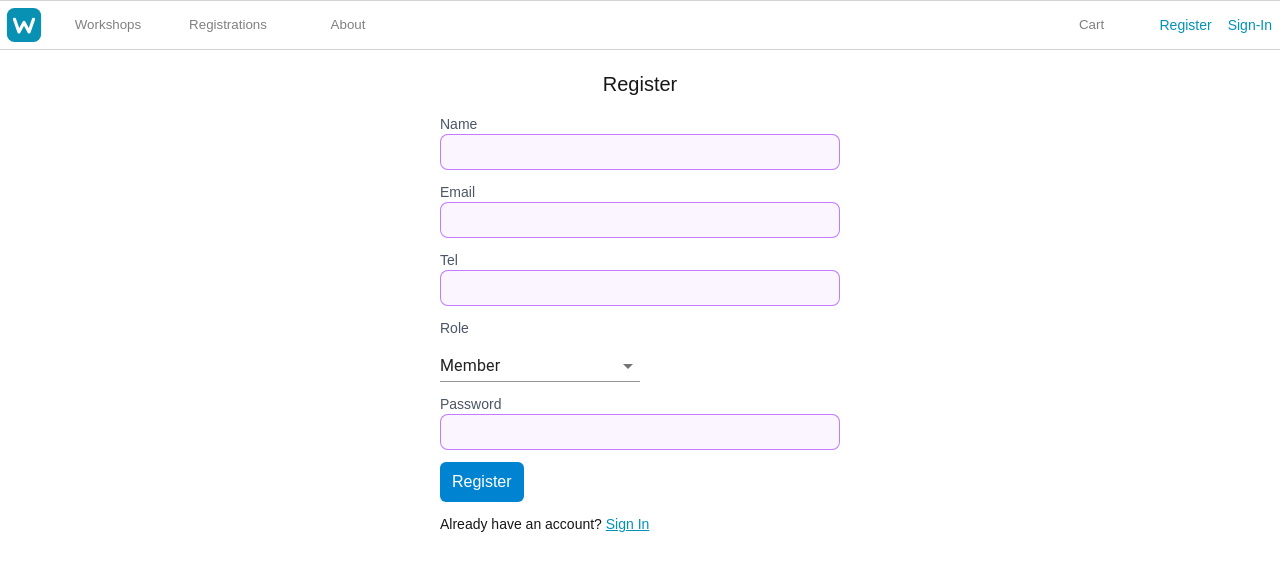
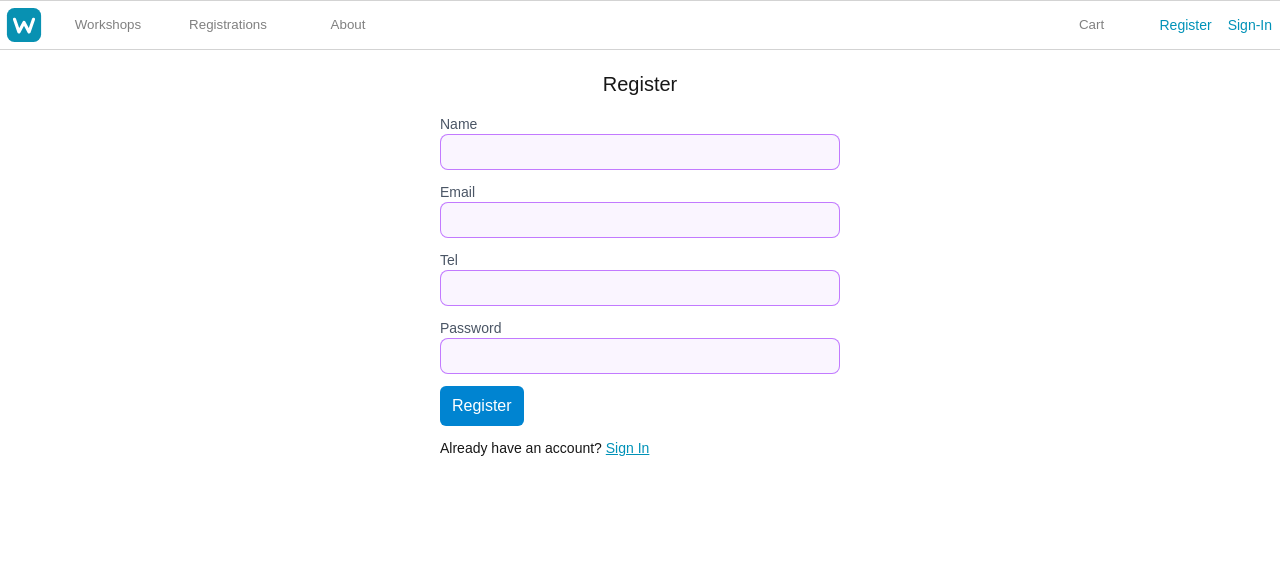
Before and after one commit to loc1p/SwDevPrac-Project, a Next.js app: page /signup in a window 1280 px wide. Shown: the top 570 px of the page. Built offline with nearby package versions, Linux system fonts and the light colour scheme; no server answers.

Commit message:
fix: remove role select from sign-up, always register as member

```diff
--- a/src/components/SignUpForm.tsx
+++ b/src/components/SignUpForm.tsx
@@ -3,7 +3,6 @@ import { useState } from "react"
 import Link from "next/link"
 import { signIn } from "next-auth/react"
 import { useRouter } from "next/navigation"
-import { Select, MenuItem } from "@mui/material"
 import userRegister from "@/libs/userRegister"
 
 const inputClass = "block w-full text-gray-900 text-sm rounded-lg p-2 bg-purple-50 " +
@@ -14,7 +13,6 @@ export default function SignUpForm(){
     const [name,setName] = useState("")
     const [email,setEmail] = useState("")
     const [tel,setTel] = useState("")
-    const [role,setRole] = useState("member")
     const [password,setPassword] = useState("")
     const [error,setError] = useState("")
 
@@ -23,7 +21,7 @@ export default function SignUpForm(){
         setError("")
         if(password.length<6){ setError("Password must be at least 6 characters"); return }
         try{
-            await userRegister({name,email,tel,role,password})
+            await userRegister({name,email,tel,role:"member",password})
             // log in right after registering
             const result = await signIn("credentials",{email,password,redirect:false})
             router.push(result?.ok? "/" : "/signin")
@@ -45,11 +43,6 @@ export default function SignUpForm(){
             <label className="block text-sm text-gray-600">Tel
                 <input className={inputClass} type="tel" value={tel} onChange={(e)=>setTel(e.target.value)} required/>
             </label>
-            <div className="text-sm text-gray-600">Role</div>
-            <Select variant="standard" className="h-[2em] w-[200px]" value={role} onChange={(e)=>setRole(e.target.value)}>
-                <MenuItem value="member">Member</MenuItem>
-                <MenuItem value="admin">Admin</MenuItem>
-            </Select>
             <label className="block text-sm text-gray-600">Password
                 <input className={inputClass} type="password" value={password} onChange={(e)=>setPassword(e.target.value)} required/>
             </label>
```
